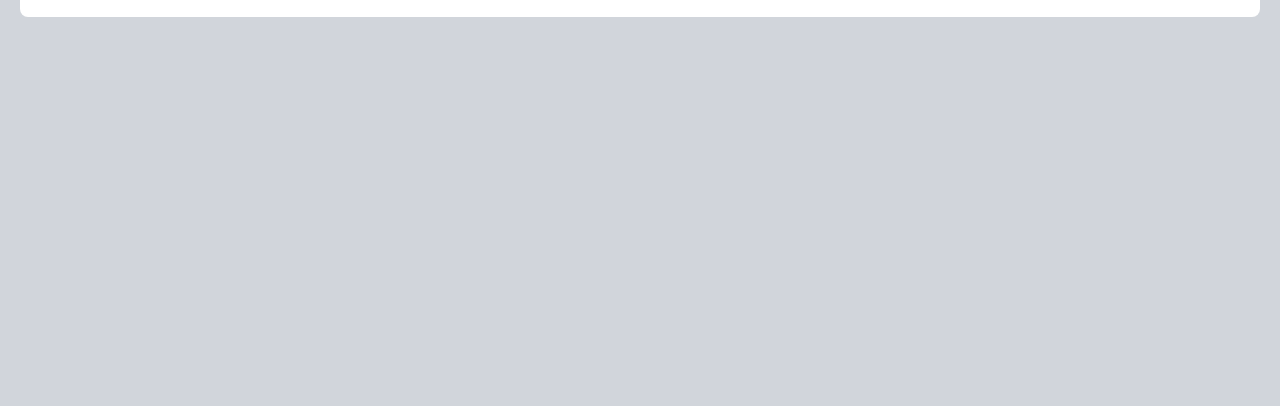
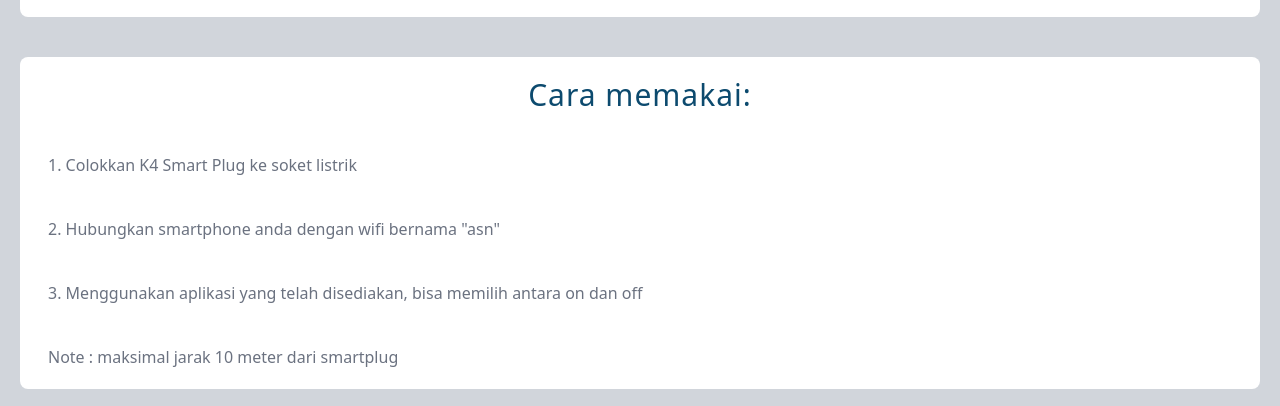
Before and after one commit to dxxyo/Smart-Plug, a plain HTML site: page index.html in a window 1280 px wide. Shown: the part 1463-1869 px from the top of the page. Before the commit the page ends 1500 px from the top, so only its background shows below. Drawn offline with nearby package versions, Linux system fonts and the light colour scheme.

Commit message:
penambahan cara memakai

```diff
--- a/index.html
+++ b/index.html
@@ -24,6 +24,23 @@
 
             </p>
         </div>
+        <div class="bg-white rounded-lg h-max px-2 py-5 mt-10">
+            <h1 class="text-3xl text-center tracking-[1px] text-sky-900">
+                Cara memakai:
+            </h1>
+            <p class="text-gray-500 mt-10 indent-5 ">
+                1. Colokkan K4 Smart Plug ke soket listrik
+            </p>
+            <p class="text-gray-500 mt-10 indent-5 ">
+                2. Hubungkan smartphone anda dengan wifi bernama "asn"
+            </p>
+            <p class="text-gray-500 mt-10 indent-5 ">
+                3. Menggunakan aplikasi yang telah disediakan, bisa memilih antara on dan off
+            </p>
+            <p class="text-gray-500 mt-10 indent-5 ">
+                Note : maksimal jarak 10 meter dari smartplug
+            </p>
+        </div>
     </div>
 </body>
 </html>
```
